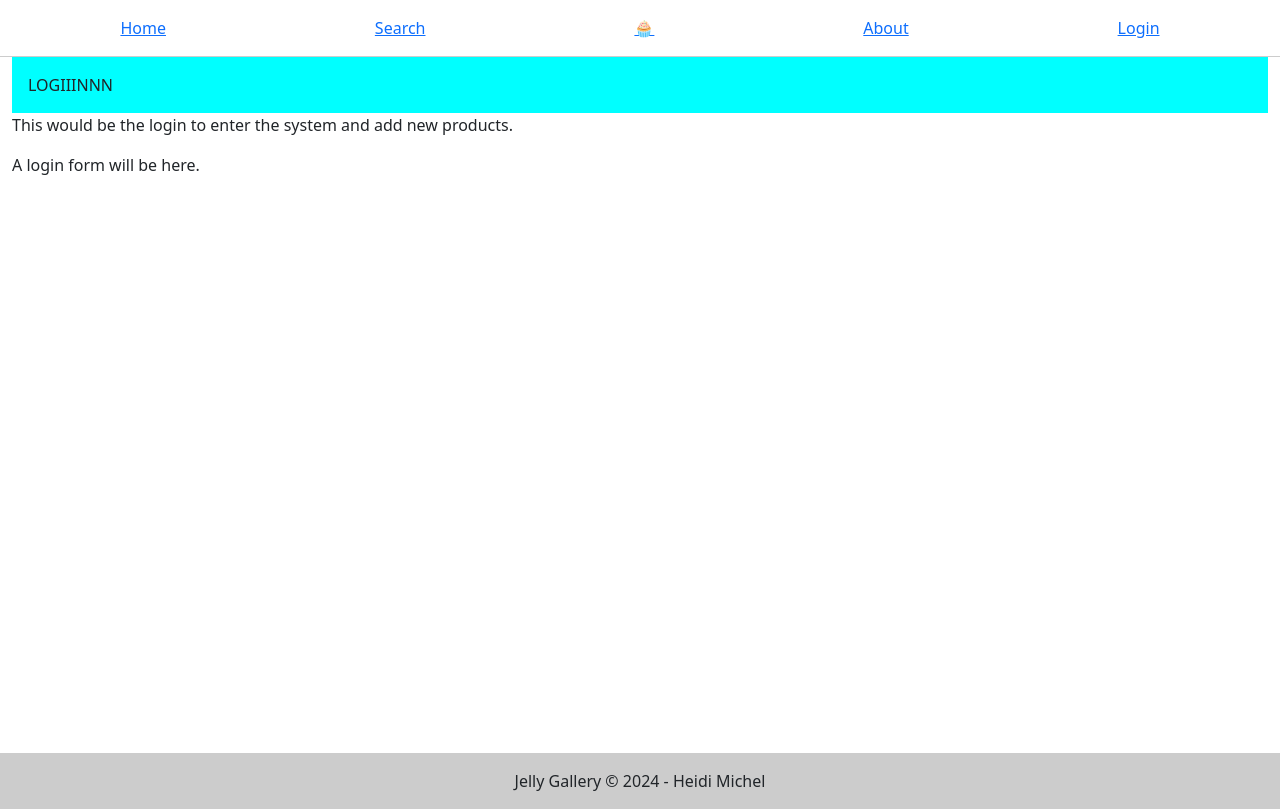
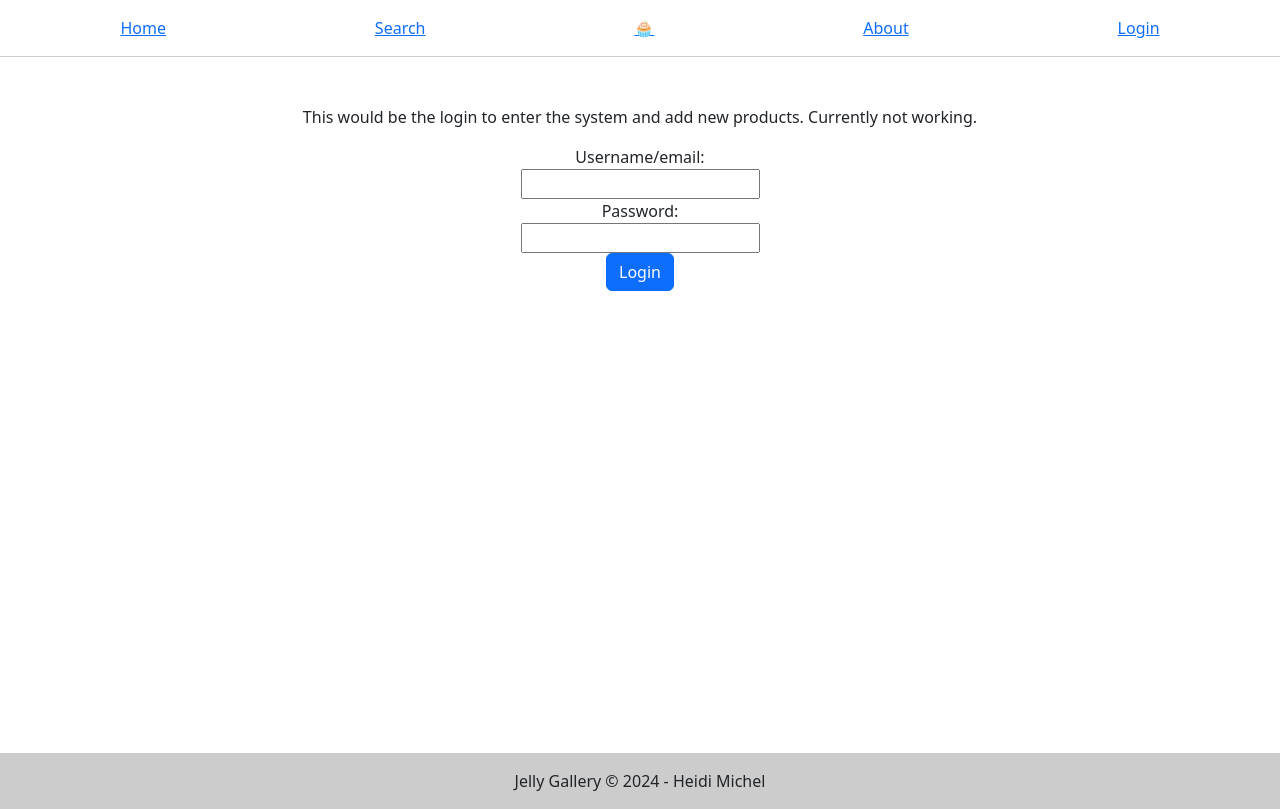
Before and after one commit to heidimichel/jelly-gallery, an Angular app: page /login in a window 1280 px wide. Built offline with nearby package versions, Linux system fonts and the light colour scheme.

Commit message:
Add content for login page

```diff
--- a/src/jelly/login/login.component.html
+++ b/src/jelly/login/login.component.html
@@ -1,3 +1,12 @@
-<div style="background-color: cyan; width: 100%; padding: 1em;">LOGIIINNN</div>
-<p>This would be the login to enter the system and add new products.</p>
-<p>A login form will be here.</p>
+<div class="container text-center py-5">
+    <p>This would be the login to enter the system and add new products. Currently not working.</p>
+    <form>
+        <label for="user">Username/email:</label><br>
+        <input id="user">
+        <br>
+        <label for="pass">Password:</label><br>
+        <input id="pass">
+        <br>
+        <button class="btn btn-primary">Login</button>
+    </form>
+</div>
```
